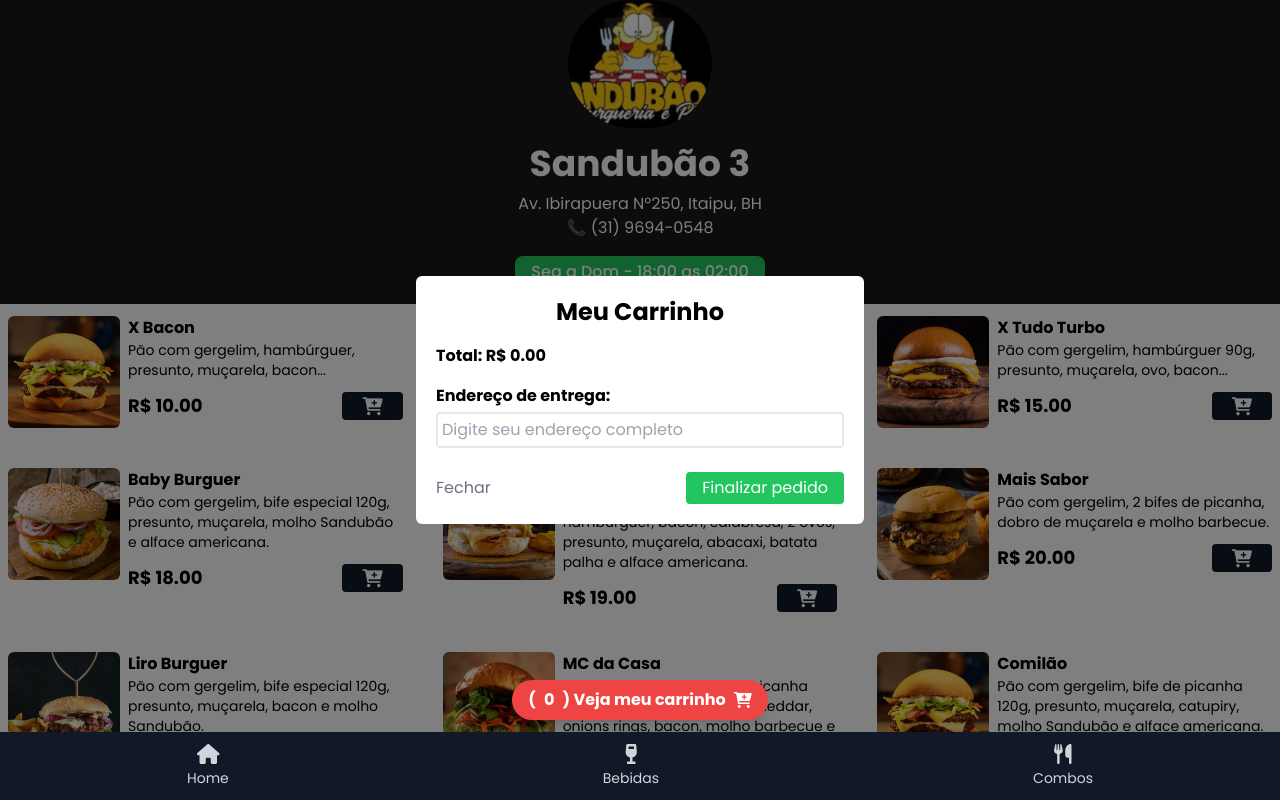
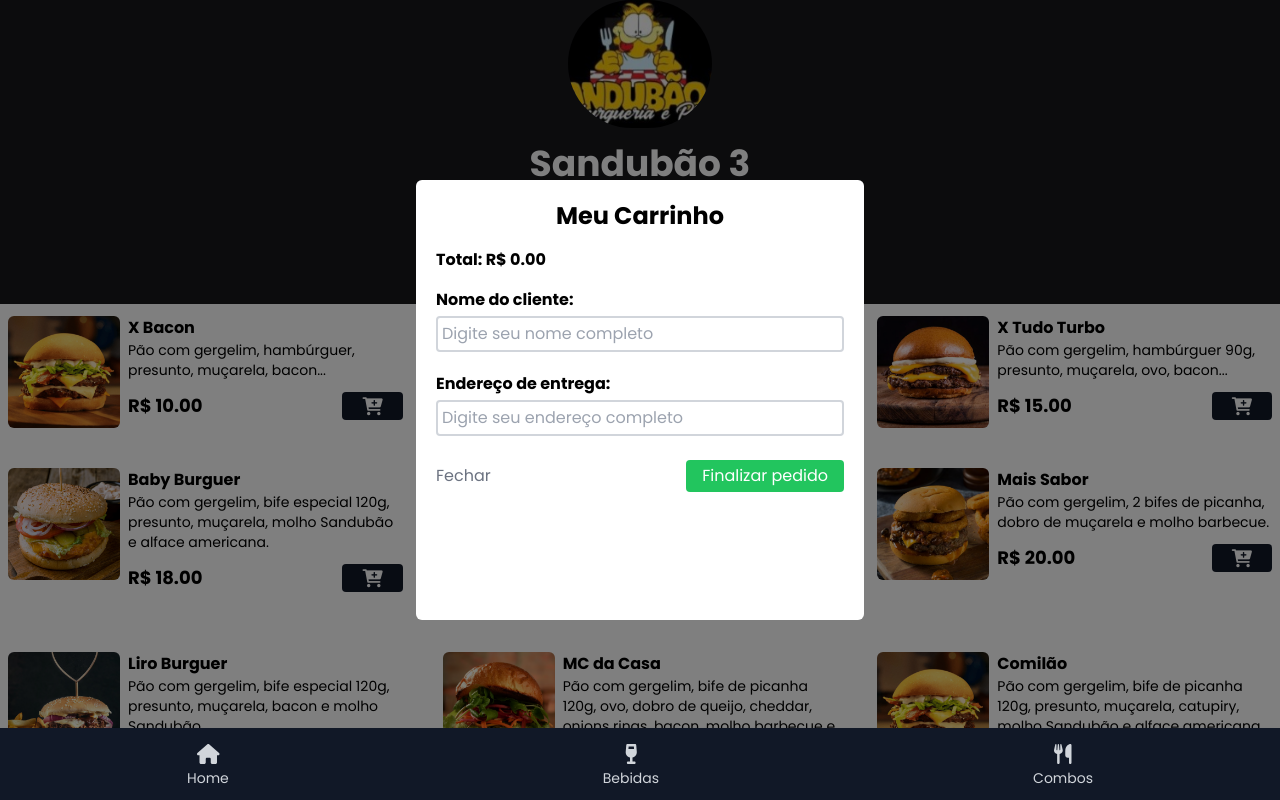
Before and after one commit to renanzindev/sandubao3, a React (Create React App) app: page / in a window 1280 px wide. Both pictures are taken after a click on the button "Abrir carrinho". Shown: the top 800 px of the page. Built offline with nearby package versions, Linux system fonts and the light colour scheme.

Commit message:
cart alterado, melhorias na msg,

```diff
--- a/src/App.js
+++ b/src/App.js
@@ -11,11 +11,15 @@
 
 
 
+
+
 const App = () => {
   const [cart, setCart] = useState([]);
   const [isCartOpen, setIsCartOpen] = useState(false);
   const [address, setAddress] = useState("");
   const [addressWarn, setAddressWarn] = useState(false);
+  const [toastMessage, setToastMessage] = useState("");
+  const [customerName, setCustomerName] = useState("");
 
   const addToCart = (name, price) => {
     setCart((prevCart) => {
@@ -30,7 +34,12 @@
         return [...prevCart, { name, price, quantity: 1 }];
       }
     });
+
+  setToastMessage(`${name} adicionado ao carrinho!`);
+  setTimeout(() => setToastMessage(""), 2000);
+
 };
+
 
   const removeFromCart = (name) => {
     setCart((prevCart) =>
@@ -45,11 +54,41 @@
       )
     );
   };
+
+
+  const incrementItem = (name) => {
+    setCart((prevCart) =>
+      prevCart.map((item) =>
+        item.name === name
+          ? { ...item, quantity: item.quantity + 1 }
+          : item
+      )
+    );
+  };
+
+
+  const decrementItem = (name) => {
+    setCart((prevCart) =>
+      prevCart
+        .map((item) =>
+          item.name === name
+            ? { ...item, quantity: item.quantity - 1 }
+            : item
+        )
+        .filter((item) => item.quantity > 0)
+    );
+  };
+
+
   const calculateTotal = () =>
     cart.reduce((total, item) => total + item.price * item.quantity, 0);
 
   const checkout = () => {
-    if (cart.length === 0 || address.trim() === "") {
+    if (
+      cart.length === 0 ||
+      address.trim() === "" ||
+      customerName.trim() === ""
+    ) {
       setAddressWarn(true);
       return;
     }
@@ -57,18 +96,34 @@
     const cartItems = cart
       .map(
         (item) =>
-          `${item.name} Quantidade: (${item.quantity}) Preço: R$${item.price.toFixed(
-            2
-          )}`
+          `🍔 *${item.name}*\nQuantidade: ${item.quantity}\nPreço: R$ ${item.price.toFixed(2)}\n`
       )
       .join("\n");
 
-    const message = encodeURIComponent(`${cartItems}\nEndereço: ${address}`);
-    const phone = "31971659344";
+      const total = calculateTotal(); // 👈 calcula o valor total
+
+      const message = encodeURIComponent(
+        `📦 *Novo Pedido - ${customerName}*\n\n${cartItems}` +
+        `📍 *Endereço:* ${address}\n\n` +
+        `💰 *Total:* R$ ${total.toFixed(2)}`
+      );
+
+      const phone = "31971539755";
       window.open(`https://wa.me/${phone}?text=${message}`, "_blank");
+
+      const savedOrders = JSON.parse(localStorage.getItem("orders")) || [];
+      const newOrder = {
+        address,
+        items: cart,
+        customerName,
+        date: new Date().toLocaleString(),
+      };
+      localStorage.setItem("orders", JSON.stringify([...savedOrders, newOrder]));
+
 
       setCart([]);
       setIsCartOpen(false);
+      setCustomerName("");
   };
 
   return (
@@ -93,11 +148,23 @@
         checkout={checkout}
         address={address}
         setAddress={setAddress}
+        incrementItem={incrementItem}
+        decrementItem={decrementItem}
         addressWarn={addressWarn}
+        customerName={customerName}
+        setCustomerName={setCustomerName}
       />
     )}
+    {!isCartOpen && (
       <Footer cartCount={cart.length} openCart={() => setIsCartOpen(true)} />
+    )}
       <BottomNav />
+
+      {toastMessage && (
+        <div className="fixed bottom-4 left-1/2 transform -translate-x-1/2 bg-green-600 text-white px-4 py-2 rounded shadow-md z-50">
+          {toastMessage}
+          </div>
+          )}
   </Router>
   );
 };
--- a/src/components/BottomNav.js
+++ b/src/components/BottomNav.js
@@ -5,7 +5,7 @@
 
 const BottomNav = () => {
   return (
-    <nav className="fixed bottom-0 w-full bg-gray-900 text-white flex justify-around items-center py-3 z-50 shadow-md">
+    <nav className="fixed pt-4 bottom-0 w-full bg-gray-900 text-white flex justify-around items-center py-3 z-50 shadow-md">
       {/* Home */}
       <Link to="/" className="flex flex-col items-center text-gray-300 hover:text-white">
         <FontAwesomeIcon icon={faHome} className="text-xl" />
--- a/src/components/CartModal.js
+++ b/src/components/CartModal.js
@@ -1,32 +1,55 @@
 import React from "react";
 
-const CartModal = ({ cart, closeModal, removeFromCart, calculateTotal, checkout, address, setAddress, addressWarn }) => {
+const CartModal = ({ cart, closeModal, removeFromCart, calculateTotal, checkout, address, setAddress, addressWarn, incrementItem, customerName, decrementItem, setCustomerName}) => {
   return (
     <div className="fixed inset-0 bg-black/50 flex items-center justify-center z-50">
-      <div className="bg-white p-5 rounded-md w-full max-w-md">
+      <div className="bg-white p-5 pb-32 rounded-md w-full max-w-md max-h-[90vh] overflow-y-auto">
         <h2 className="text-center font-bold text-2xl mb-2">Meu Carrinho</h2>
 
         {/* Lista de Itens no Carrinho */}
         <div>
-          {cart.map((item, index) => (
-            <div key={index} className="flex justify-between items-center mb-4">
-              <div>
-                <p className="font-medium">{item.name}</p>
-                <p>Quantidade: {item.quantity}</p>
-                <p className="font-medium mt-2">R$ {item.price.toFixed(2)}</p>
+        {cart.map((item, index) => (
+            <div
+              key={index}
+              className="bg-stone-200 border border-gray-200 shadow-sm rounded-md p-4 mb-4"
+            >
+              <div className="flex justify-between items-center">
+                <div>
+                  <p className="font-bold text-lg">{item.name}</p>
+                  <p className="text-sm text-gray-600">Preço unitário: R$ {item.price.toFixed(2)}</p>
+                  <p className="text-sm text-gray-600">Subtotal: R$ {(item.price * item.quantity).toFixed(2)}</p>
+                </div>
+                <div className="flex items-center gap-2">
+                    <button
+                      onClick={() => decrementItem(item.name)}
+                      className="bg-gray-200 px-2 rounded text-lg hover:bg-gray-300"
+                    >
+                      -
+                    </button>
+                    <span className="text-sm font-medium">{item.quantity}</span>
+                    <button
+                      onClick={() => incrementItem(item.name)}
+                      className="bg-gray-200 px-2 rounded text-lg hover:bg-gray-300"
+                    >
+                      +
+                    </button>
+                </div>
               </div>
-              <button
-                onClick={() => removeFromCart(item.name)} // Função de Remoção
-                className="text-red-500 font-bold hover:underline"
-              >
-                Remover
-              </button>
             </div>
           ))}
         </div>
 
         {/* Total */}
         <p className="font-bold mt-4">Total: R$ {calculateTotal().toFixed(2)}</p>
+
+        <p className="font-bold mt-4">Nome do cliente:</p>
+          <input
+            type="text"
+            placeholder="Digite seu nome completo"
+            value={customerName}
+            onChange={(e) => setCustomerName(e.target.value)}
+            className="w-full border-2 p-1 rounded my-1 border-gray-300"
+          />
 
         {/* Endereço */}
         <p className="font-bold mt-4">Endereço de entrega:</p>
@@ -36,15 +59,15 @@
           value={address}
           onChange={(e) => setAddress(e.target.value)}
           className={`w-full border-2 p-1 rounded my-1 ${
-            addressWarn ? "border-red-500" : ""
+            addressWarn ? "border-red-500" : "border-gray-300"
           }`}
         />
         {addressWarn && (
-          <p className="text-red-500 text-sm">Digite seu endereço completo!</p>
+          <p className="text-red-500 text-sm mt-1">Por favor, informe um endereço válido.</p>
         )}
 
         {/* Botões de Fechar e Finalizar Pedido */}
-        <div className="flex items-center justify-between mt-5">
+        <div className="flex items-center justify-between mt-5 ">
           <button onClick={closeModal} className="text-gray-500 hover:underline">
             Fechar
           </button>
--- a/src/components/Footer.js
+++ b/src/components/Footer.js
@@ -5,6 +5,7 @@
     <div className="fixed bottom-20 w-full flex justify-center z-50 px-4">
       <button
         onClick={openCart}
+        aria-label="Abrir carrinho"
         className="bg-red-500 text-white font-bold px-4 py-2 rounded-full shadow-lg flex items-center gap-2"
       >
         (<span>{cartCount}</span>) Veja meu carrinho
--- a/src/components/Header.js
+++ b/src/components/Header.js
@@ -1,10 +1,11 @@
 import React from "react";
 import garfieldImage from "../assets/garfield.jpeg";
-import { Link } from "react-router-dom"; // Para navegação
 
 
 
 const Header = () => {
+
+
   return (
     <header className="w-full h-auto bg-zinc-900 bg-center pb-4 mb-3">
       <div className="w-full h-auto flex flex-col justify-center items-center">
```
Also changed, not shown: image.png (added), 1 other file (tests, documents, lock files or other folders). Lines whose indentation alone changed are shown as unchanged.
